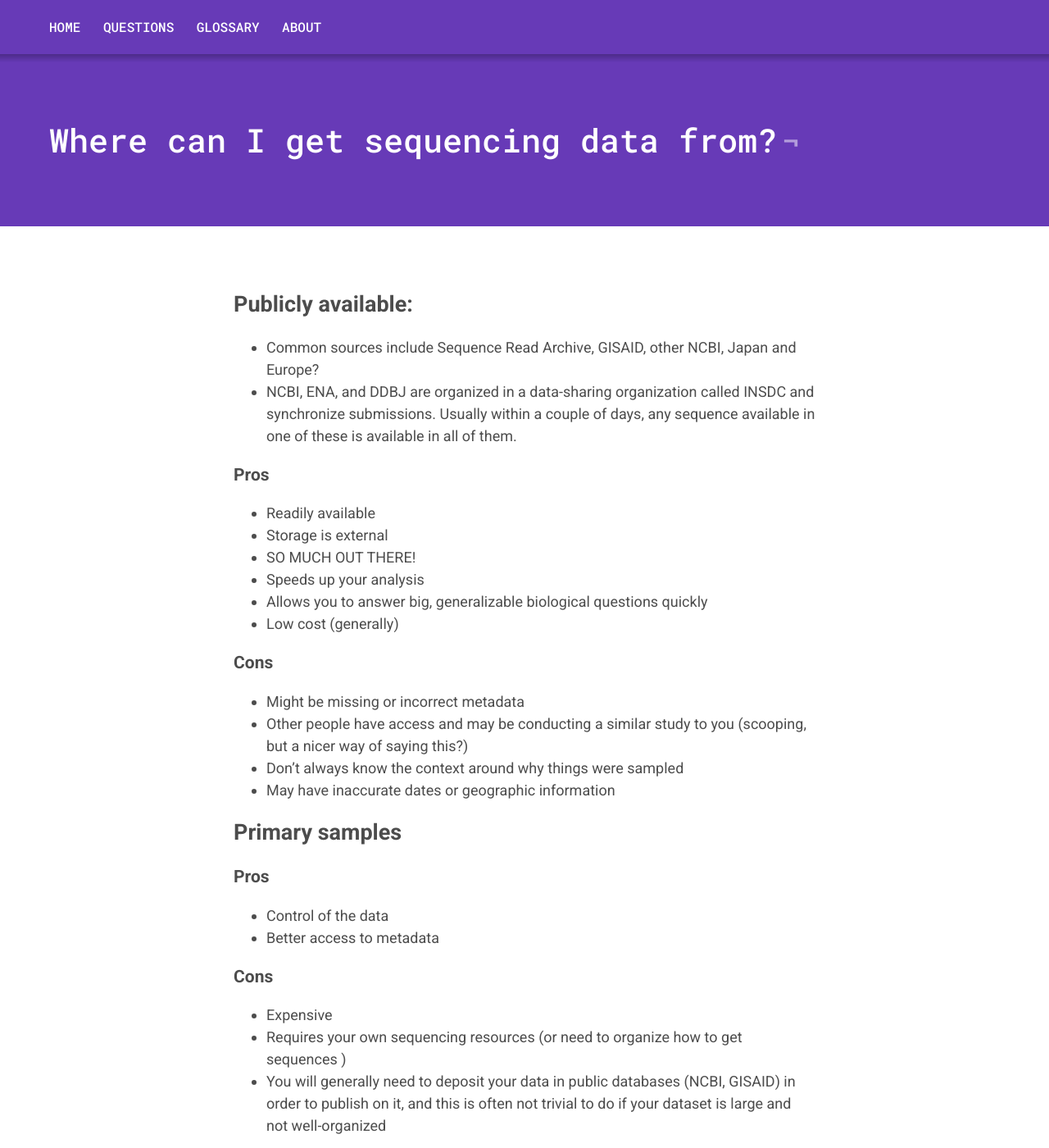
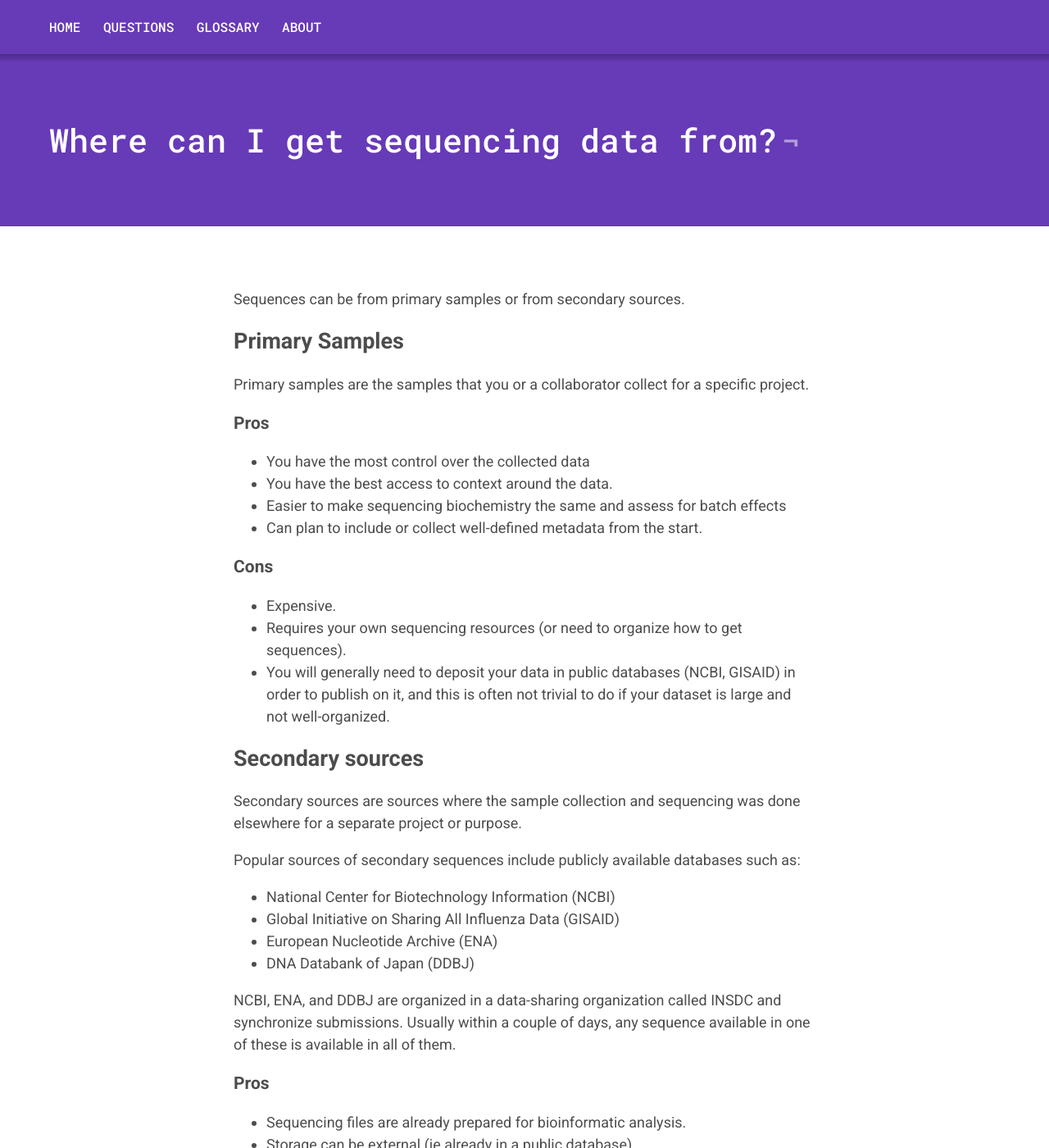
Before and after one commit to microbio-hackathon-2024/bacterial-genomics-handbook, a Jekyll site: the page built from _questions/13-sequencing-data.md, in a window 1280 px wide and 1400 px high. Shown: the whole window at 82% size. Built offline with Jekyll 4.4.1, drawn with Linux system fonts in a browser that asks for light colours; some of the changed text lies outside the part shown.

```diff
--- a/_questions/13-sequencing-data.md
+++ b/_questions/13-sequencing-data.md
@@ -5,36 +5,48 @@
 step: data_preparation
 ---
 
-## Publicly available:
+Sequences can be from primary samples or from secondary sources.
 
-- Common sources include Sequence Read Archive, GISAID, other NCBI, Japan and Europe?
-- NCBI, ENA, and DDBJ are organized in a data-sharing organization called INSDC and synchronize submissions. Usually within a couple of days, any sequence available in one of these is available in all of them.
+## Primary Samples
+
+Primary samples are the samples that you or a collaborator collect for a specific project.
 
 ### Pros
 
-- Readily available
-- Storage is external
-- SO MUCH OUT THERE!
-- Speeds up your analysis
-- Allows you to answer big, generalizable biological questions quickly
-- Low cost (generally)
+- You have the most control over the collected data
+- You have the best access to context around the data.
+- Easier to make sequencing biochemistry the same and assess for batch effects
+- Can plan to include or collect well-defined metadata from the start.
 
 ### Cons
 
-- Might be missing or incorrect metadata
-- Other people have access and may be conducting a similar study to you (scooping, but a nicer way of saying this?)
-- Don’t always know the context around why things were sampled
-- May have inaccurate dates or geographic information
+- Expensive.
+- Requires your own sequencing resources (or need to organize how to get sequences).
+- You will generally need to deposit your data in public databases (NCBI, GISAID) in order to publish on it, and this is often not trivial to do if your dataset is large and not well-organized.
 
-## Primary samples
+## Secondary sources
+
+Secondary sources are sources where the sample collection and sequencing was done elsewhere for a separate project or purpose.
+
+Popular sources of secondary sequences include publicly available databases such as:
+- National Center for Biotechnology Information (NCBI)
+- Global Initiative on Sharing All Influenza Data (GISAID)
+- European Nucleotide Archive (ENA)
+- DNA Databank of Japan (DDBJ)
+
+NCBI, ENA, and DDBJ are organized in a data-sharing organization called INSDC and synchronize submissions. Usually within a couple of days, any sequence available in one of these is available in all of them.
 
 ### Pros
 
-- Control of the data
-- Better access to metadata
+- Sequencing files are already prepared for bioinformatic analysis.
+- Storage can be external (ie already in a public database).
+- You have access to potentially the entire scope of your species of interest.
+- Allows you to answer big, generalizable biological questions quickly.
+- Low cost compared to generating the sequences on your own.
 
 ### Cons
 
-- Expensive
-- Requires your own sequencing resources (or need to organize how to get sequences )
-- You will generally need to deposit your data in public databases (NCBI, GISAID) in order to publish on it, and this is often not trivial to do if your dataset is large and not well-organized
+- Might be missing or incorrect metadata, such as dates or geographic information
+- Questions you can answer may be limited to the completeness of the available metadata
+- Other people have access and may be conducting a similar study to you (scooping, but a nicer way of saying this?)
+- Don’t always know the context around why things were sampled.
```
Also changed, not shown: _questions/06-computation-requirements.md (+12 -10 lines), _questions/20-thresholds.md (+1 -1 lines), glossary.md (+19 -0 lines), questions.md (+1 -1 lines).
